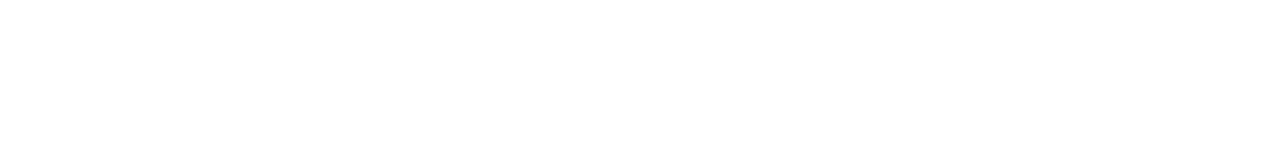
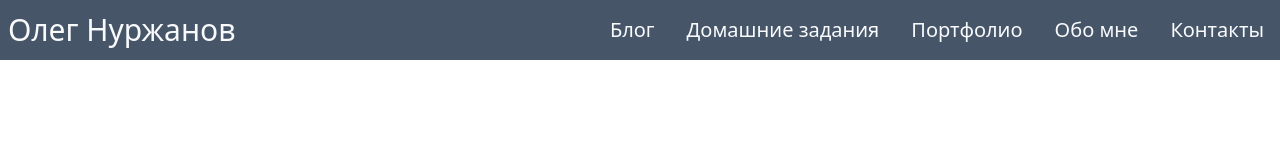
Before and after one commit to olegnastyle/nurzhanov, a plain HTML site: page index.html in a window 1280 px wide. Drawn offline with nearby package versions, Linux system fonts and the light colour scheme.

Commit message:
create => header

```diff
--- a/index.html
+++ b/index.html
@@ -10,6 +10,18 @@
     <link rel="stylesheet" href="./style/main.css">
 </head>
 <body>
-
+    <!-- #app — контейнер для нашего веб-приложения -->
+    <div id="app" class="container mx-auto">
+        <header class="flex justify-between items-center pl-2  bg-slate-600 text-slate-50">
+            <h2 class="text-3xl">Олег Нуржанов</h2>
+            <nav class="flex text-xl *:py-4 *:px-4 hover:*:bg-slate-800">
+                <a href="#">Блог</a>
+                <a href="#">Домашние задания</a>
+                <a href="#">Портфолио</a>
+                <a href="#">Обо мне</a>
+                <a href="#">Контакты</a>
+            </nav>
+        </header>
+    </div>
 </body>
 </html>
--- a/style/main.css
+++ b/style/main.css
@@ -0,0 +1 @@
+html,body{width: 100%;height: 100%}
```
Also changed, not shown: tailwind.config.js (added, +8 -0 lines).
